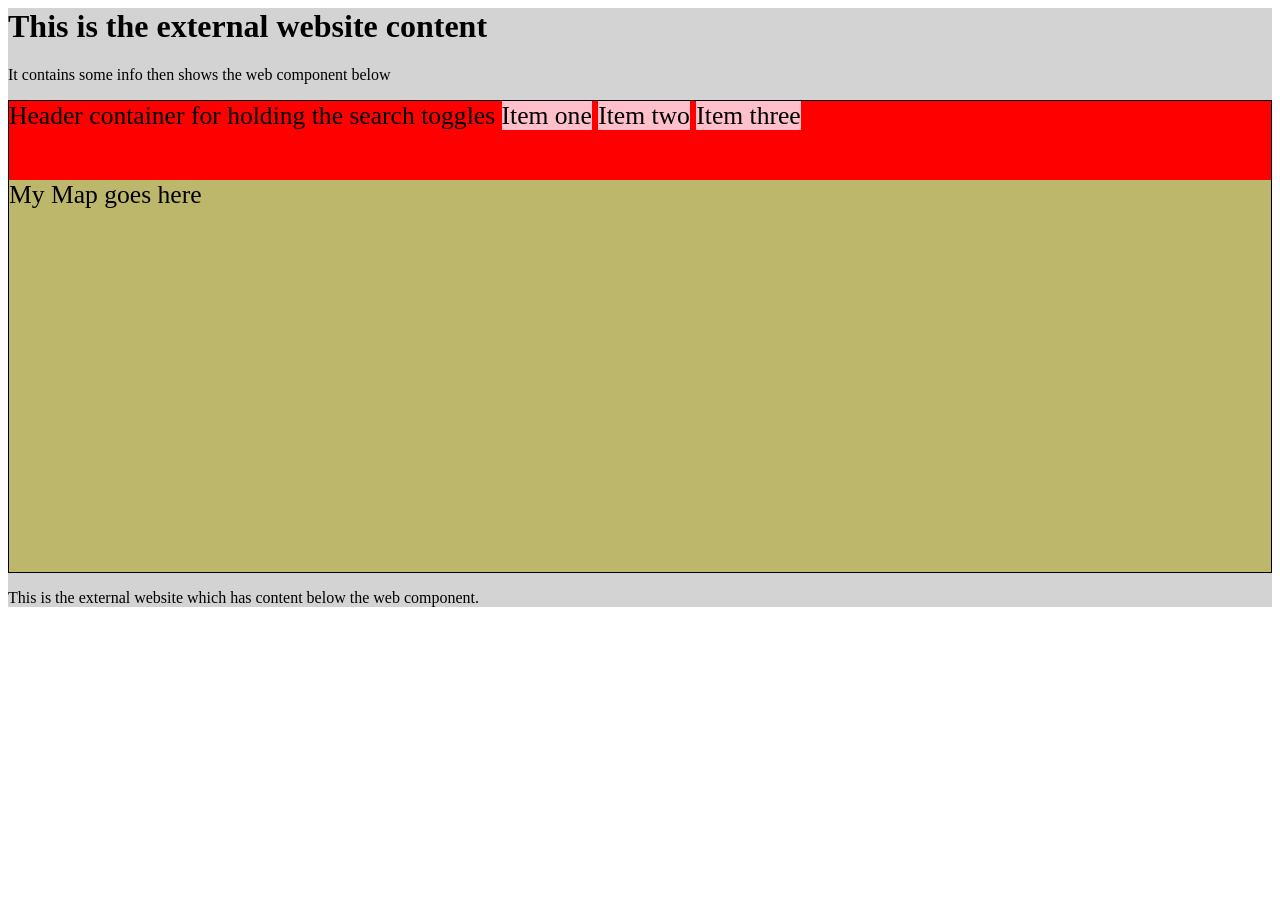
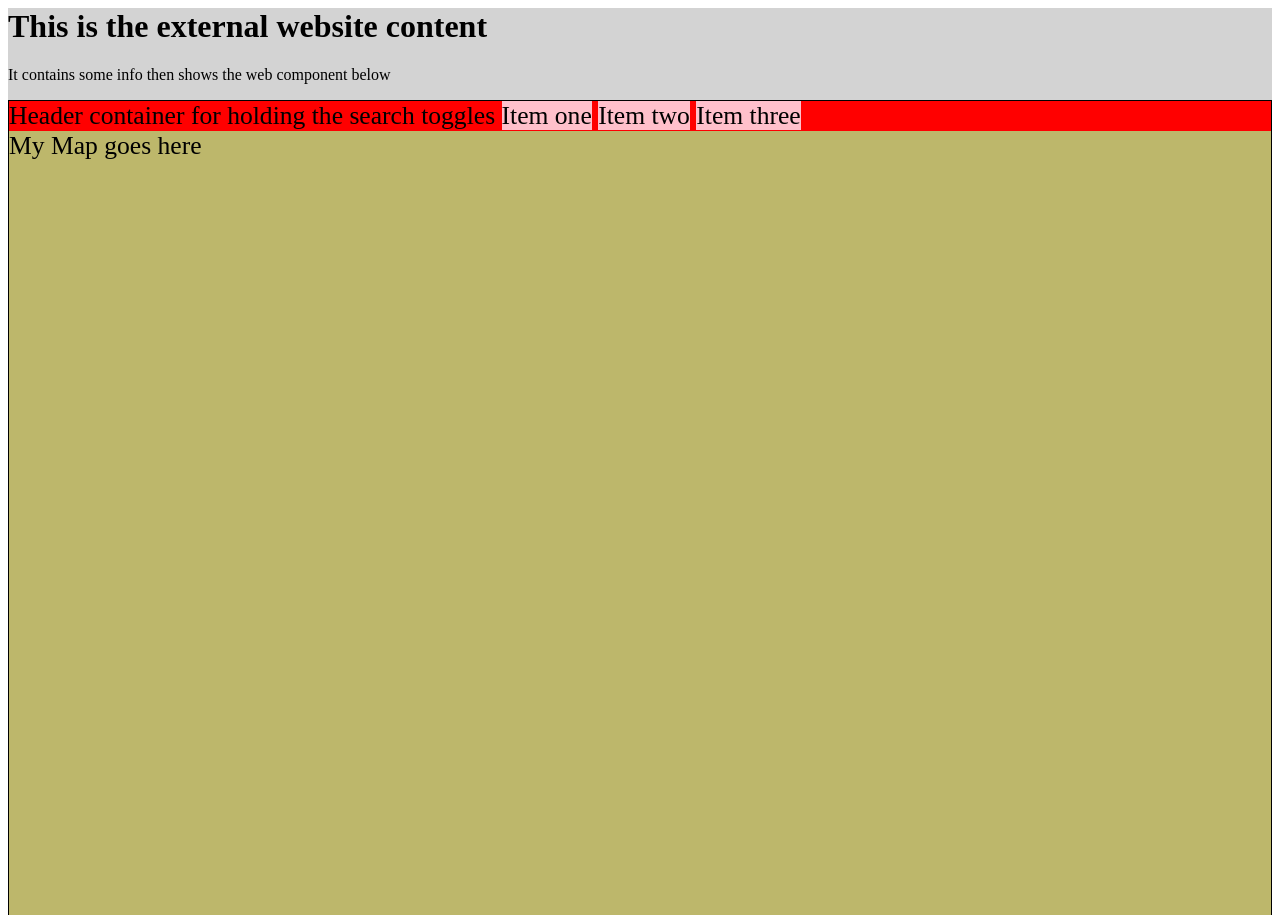
Before and after one commit to purplebugs/lit-playground, a website: page public/skeleton.html in a window 1280 px wide. Shown: the top 915 px of the page. Before the commit the page ends 800 px from the top, so only its background shows below. Drawn offline with Linux system fonts and the light colour scheme; some packages are replaced by stand-ins of ours.

Commit message:
style: Map height 100%, no header, container height

```diff
--- a/public/skeleton.html
+++ b/public/skeleton.html
@@ -15,7 +15,7 @@
 
       .header-container {
         background-color: red;
-        height: 10%;
+        /*       height: 10%; */
       }
 
       span {
@@ -24,12 +24,10 @@
 
       .map-container {
         background-color: lightgreen;
-        height: 50%;
+        /*        height: 50%; */
       }
 
       #map {
-        top: 0;
-        bottom: 0;
         height: 100%;
         width: auto;
         background-color: darkkhaki;
```
